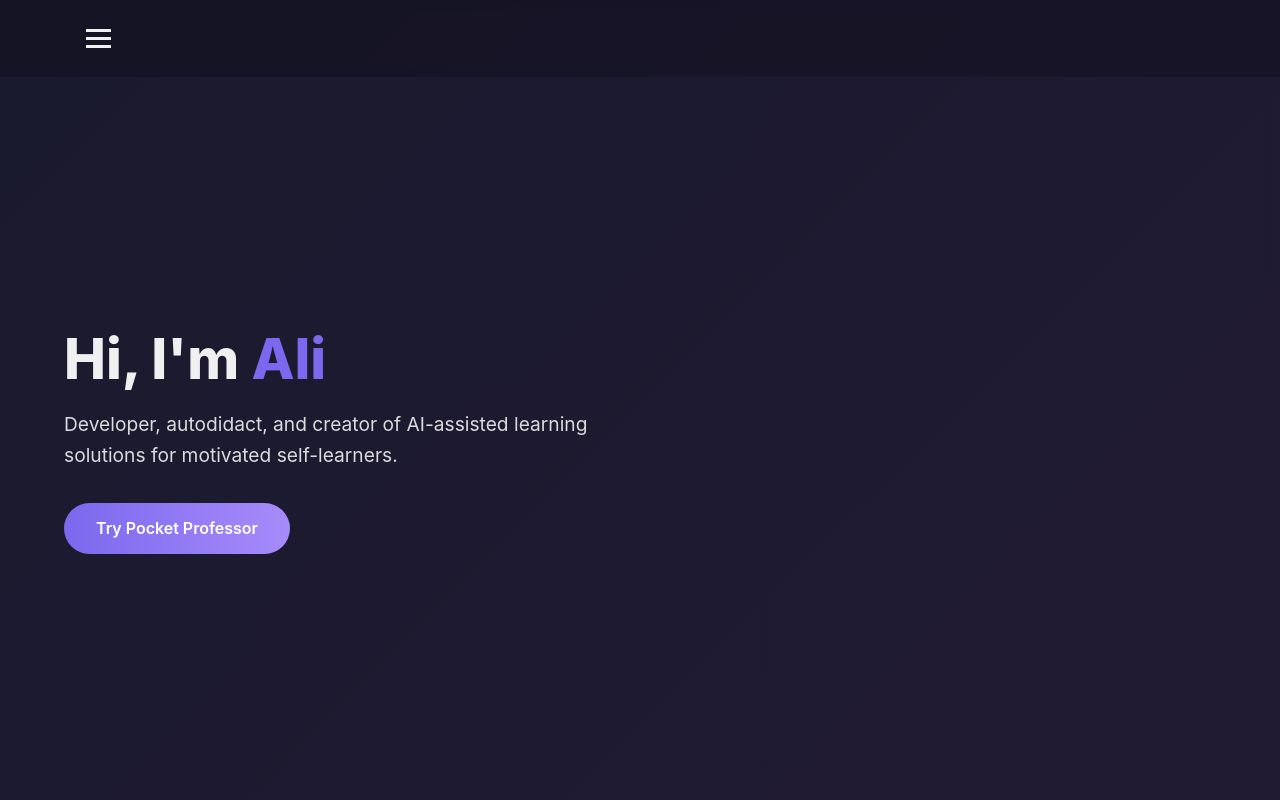
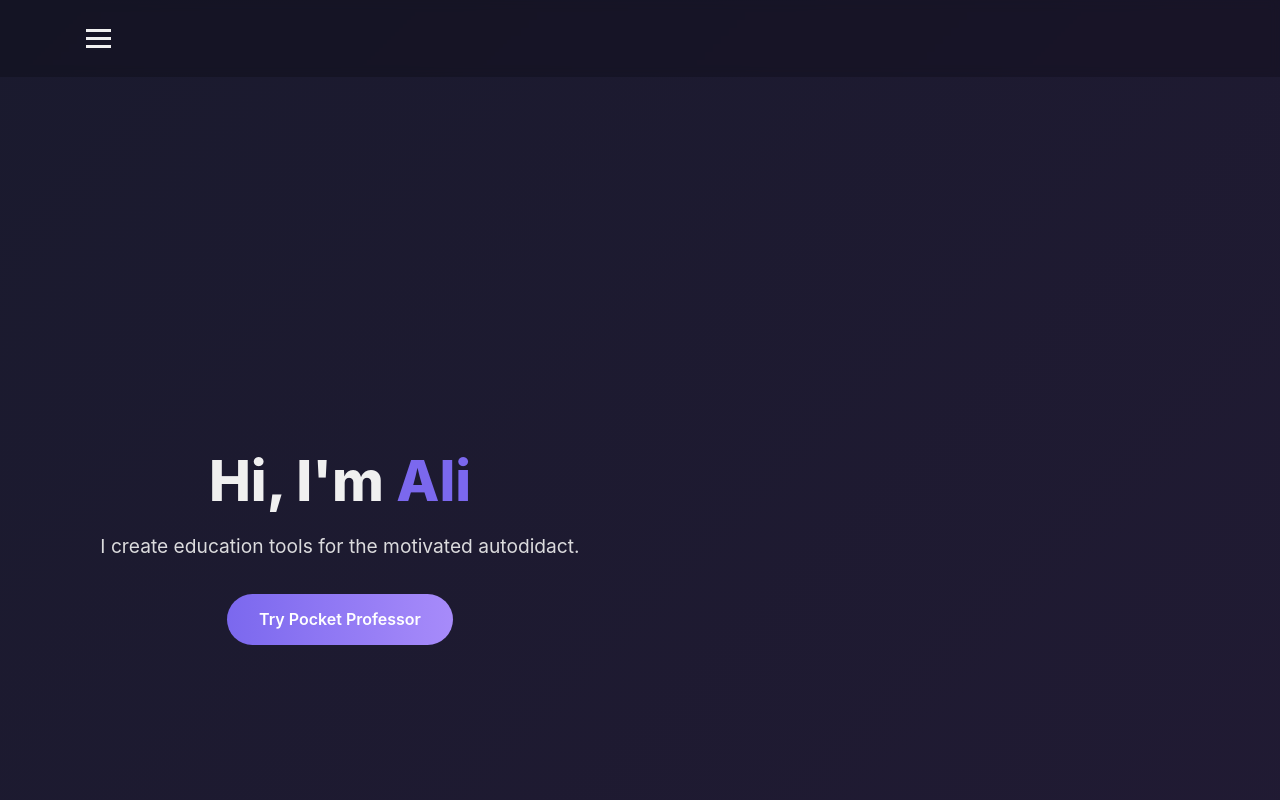
Before and after one commit to alitahir6001/alitahir6001.github.io, a plain HTML site: page index.html in a window 1280 px wide. Shown: the top 800 px of the page. Drawn offline with Linux system fonts and the light colour scheme.

Commit message:
align the hero content better

```diff
--- a/index.html
+++ b/index.html
@@ -41,7 +41,7 @@
                 <div class="hero-grid">
                     <div class="hero-content fade-in">
                         <h1>Hi, I'm <span style="color: var(--accent);">Ali</span></h1>
-                        <p>Developer, autodidact, and creator of AI-assisted learning solutions for motivated self-learners.</p>
+                        <p>I create education tools for the motivated autodidact.
                         <div class="hero-actions">
                             <a href="/demo.html" class="btn">Try Pocket Professor</a>
                         </div>
--- a/styles/index_style.css
+++ b/styles/index_style.css
@@ -214,10 +214,7 @@
 }
 
 .hero-actions {
-    display: flex;
-    flex-wrap: wrap; /* Allow buttons to wrap on smaller screens */
-    gap: 1rem; /* Space between buttons */
-    margin-bottom: 1rem;
+    margin-bottom: -15rem;
 }
 
 .hero-image-container {
@@ -579,4 +576,5 @@
 .fade-in.visible {
     opacity: 1;
     transform: translateY(0);
+    text-align: center;
 }
```
